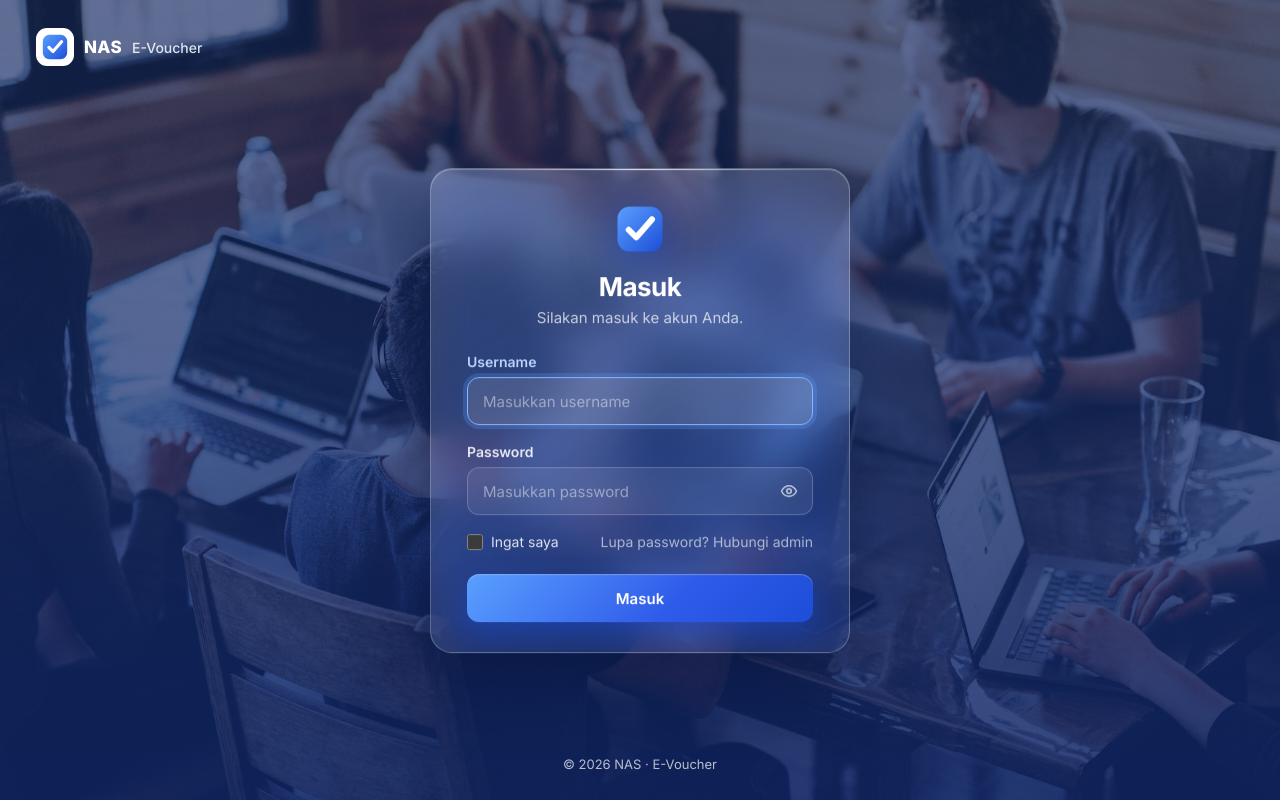
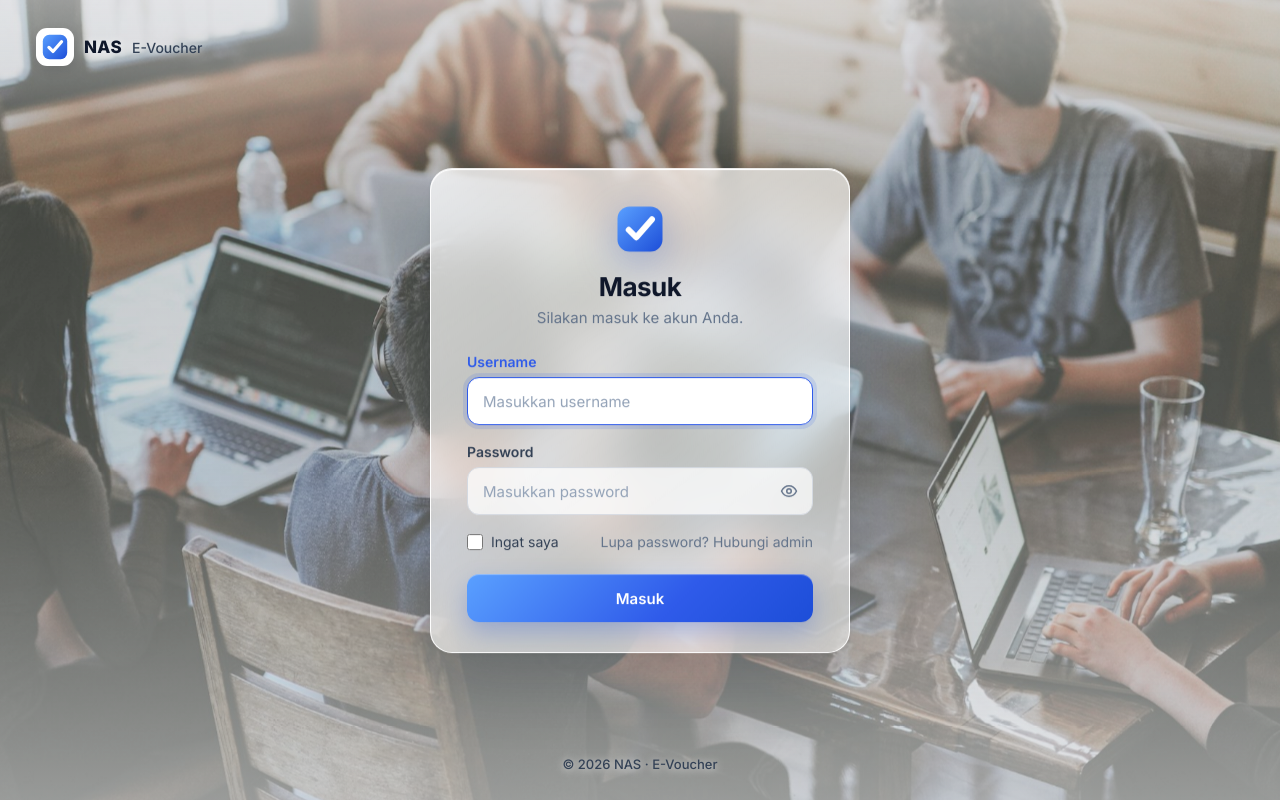
Before and after one commit to ferdiiiandraa/e-voucher-lsp, a Laravel app: page /login in a window 1280 px wide. Run offline with Laravel 12, Linux system fonts and the light colour scheme.

Commit message:
Login: tema terang senada dengan aplikasi, hapus teks kanan atas
Lapisan foto diganti putih tipis (bukan biru) dan kartu kaca jadi putih
buram dengan teks gelap agar nyambung dengan tampilan setelah login.
Kartu kini muncul seperti pop-up lalu melayang pelan, dan jarak vertikal
dirapatkan di layar pendek agar tidak perlu scroll.

Co-Authored-By: Claude Opus 5.5 <noreply@anthropic.com>

```diff
--- a/public/css/login.css
+++ b/public/css/login.css
@@ -1,5 +1,5 @@
 /* =========================================================
-   Halaman Login: foto latar penuh + kartu form putih di tengah
+   Halaman Login: foto latar terang + kartu kaca putih di tengah
    ========================================================= */
 *, *::before, *::after { box-sizing: border-box; }
 html, body { height: 100%; }
@@ -9,21 +9,22 @@ body.lg-body {
     font-family: Inter, system-ui, -apple-system, "Segoe UI", Roboto, sans-serif;
     font-size: 15px;
     color: #0f172a;
-    background: #1d3f99;
+    background: #f6f7f9;
     -webkit-font-smoothing: antialiased;
 }
 
-/* ---------- Foto latar + lapisan biru NAS ---------- */
-.lg-bg { position: fixed; inset: 0; z-index: 0; overflow: hidden; background: #1d3f99; }
+/* ---------- Foto latar + lapisan putih (senada dengan aplikasi) ---------- */
+.lg-bg { position: fixed; inset: 0; z-index: 0; overflow: hidden; background: #f6f7f9; }
 .lg-bg::before { /* foto zoom pelan */
     content: ""; position: absolute; inset: -4%;
     background: url("../img/login-photo.jpg") center / cover no-repeat;
+    filter: saturate(.95);
     animation: kenburns 32s ease-in-out infinite alternate;
 }
 @keyframes kenburns { from { transform: scale(1) translate(0, 0); } to { transform: scale(1.1) translate(-1.5%, -1%); } }
 .lg-bg::after {
     content: ""; position: absolute; inset: 0;
-    background: linear-gradient(180deg, rgba(15, 37, 105, .55) 0%, rgba(18, 44, 120, .62) 50%, rgba(15, 37, 105, .82) 100%);
+    background: linear-gradient(180deg, rgba(246, 247, 249, .6) 0%, rgba(246, 247, 249, .22) 22%, rgba(246, 247, 249, .28) 55%, rgba(246, 247, 249, .6) 100%);
 }
 
 .lg-page {
@@ -33,10 +34,11 @@ body.lg-body {
 }
 
 /* ---------- Bilah atas ---------- */
-.lg-top { display: flex; align-items: center; justify-content: space-between; gap: 16px; color: #fff; }
+.lg-top { display: flex; align-items: center; justify-content: space-between; gap: 16px; color: #0f172a; }
 .lg-brand { display: inline-flex; align-items: center; gap: 10px; font-size: 17px; font-weight: 800; letter-spacing: .02em; }
-.lg-brand small { font-size: 14px; font-weight: 500; letter-spacing: 0; opacity: .85; }
-.lg-brand-mark { display: grid; place-items: center; width: 38px; height: 38px; border-radius: 11px; background: #fff; }
+.lg-brand small { font-size: 14px; font-weight: 500; letter-spacing: 0; color: #334155; }
+.lg-brand, .lg-foot { text-shadow: 0 1px 8px rgba(255, 255, 255, .8); }
+.lg-brand-mark { display: grid; place-items: center; width: 38px; height: 38px; border-radius: 11px; background: #fff; box-shadow: 0 4px 12px rgba(15, 23, 42, .1); }
 .lg-top-note { font-size: 14px; color: rgba(255,255,255,.8); }
 
 /* ---------- Kartu kaca ---------- */
@@ -59,11 +61,11 @@ body.lg-body {
 .lg-card {
     position: relative; overflow: hidden;
     padding: 36px 36px 30px;
-    color: #fff;
+    color: #0f172a;
     border-radius: 22px;
-    background: linear-gradient(145deg, rgba(255,255,255,.18), rgba(255,255,255,.06));
-    border: 1px solid rgba(255,255,255,.24);
-    box-shadow: 0 30px 70px rgba(5, 15, 50, .45), inset 0 1px 0 rgba(255,255,255,.25);
+    background: linear-gradient(145deg, rgba(255,255,255,.74), rgba(255,255,255,.52));
+    border: 1px solid rgba(255,255,255,.95);
+    box-shadow: 0 30px 70px rgba(15, 23, 42, .16), 0 2px 6px rgba(15, 23, 42, .05), inset 0 1px 0 #fff;
     backdrop-filter: blur(22px) saturate(150%);
     -webkit-backdrop-filter: blur(22px) saturate(150%);
     transform: rotateX(var(--rx, 0deg)) rotateY(var(--ry, 0deg));
@@ -72,7 +74,7 @@ body.lg-body {
 /* pantulan cahaya mengikuti mouse */
 .lg-shine {
     position: absolute; inset: 0; pointer-events: none; border-radius: inherit;
-    background: radial-gradient(420px circle at var(--mx, 50%) var(--my, 0%), rgba(255,255,255,.16), transparent 55%);
+    background: radial-gradient(420px circle at var(--mx, 50%) var(--my, 0%), rgba(47, 91, 234, .07), transparent 55%);
     opacity: 0; transition: opacity .4s;
 }
 .lg-card.is-lit .lg-shine { opacity: 1; }
@@ -96,51 +98,51 @@ body.lg-body {
 @keyframes rise { from { opacity: 0; transform: translateY(10px); } to { opacity: 1; transform: none; } }
 
 .lg-logo { display: flex; justify-content: center; margin-bottom: 18px; }
-.lg-logo svg { filter: drop-shadow(0 10px 22px rgba(29, 78, 216, .55)); }
+.lg-logo svg { filter: drop-shadow(0 10px 20px rgba(29, 78, 216, .3)); }
 .nas-check { stroke-dasharray: 48; stroke-dashoffset: 48; animation: tick .7s .7s cubic-bezier(.65,0,.35,1) forwards; }
 .lg-brand .nas-check { animation-delay: .2s; }
 @keyframes tick { to { stroke-dashoffset: 0; } }
 
-.lg-card h1 { margin: 0; text-align: center; font-size: 26px; font-weight: 700; letter-spacing: -.02em; color: #fff; }
-.lg-sub { margin: 6px 0 26px; text-align: center; color: rgba(255,255,255,.72); }
+.lg-card h1 { margin: 0; text-align: center; font-size: 26px; font-weight: 700; letter-spacing: -.02em; color: #0f172a; }
+.lg-sub { margin: 6px 0 26px; text-align: center; color: #64748b; }
 
 .lg-alert {
     margin-bottom: 18px; padding: 11px 14px; border-radius: 10px; font-size: 14px;
-    background: rgba(239, 68, 68, .18); border: 1px solid rgba(252, 165, 165, .45); color: #fee2e2;
+    background: #fdecec; border: 1px solid #f6cccc; color: #b42318;
 }
 
 .lg-field { margin-bottom: 18px; }
-.lg-field label { display: block; margin-bottom: 7px; font-size: 14px; font-weight: 600; color: rgba(255,255,255,.88); transition: color .2s; }
-.lg-field:focus-within label { color: #bcd4ff; }
+.lg-field label { display: block; margin-bottom: 7px; font-size: 14px; font-weight: 600; color: #334155; transition: color .2s; }
+.lg-field:focus-within label { color: #2f5bea; }
 .lg-input { position: relative; }
 .lg-input input {
     width: 100%; height: 48px; padding: 0 44px 0 15px;
-    font: inherit; color: #fff;
-    background: rgba(255,255,255,.08);
-    border: 1px solid rgba(255,255,255,.2); border-radius: 12px;
+    font: inherit; color: #0f172a;
+    background: rgba(255,255,255,.75);
+    border: 1px solid #d4d9e1; border-radius: 12px;
     outline: none; transition: border-color .2s, box-shadow .2s, background .2s;
 }
-.lg-input input::placeholder { color: rgba(255,255,255,.45); }
-.lg-input input:hover { border-color: rgba(255,255,255,.35); }
-.lg-input input:focus { background: rgba(255,255,255,.13); border-color: #8db4ff; box-shadow: 0 0 0 4px rgba(90, 160, 255, .25); }
-.lg-input input:-webkit-autofill { -webkit-text-fill-color: #fff; transition: background-color 9999s; }
+.lg-input input::placeholder { color: #94a3b8; }
+.lg-input input:hover { border-color: #b8c0cc; }
+.lg-input input:focus { background: #fff; border-color: #2f5bea; box-shadow: 0 0 0 4px rgba(47, 91, 234, .14); }
+.lg-input input:-webkit-autofill { -webkit-text-fill-color: #0f172a; transition: background-color 9999s; }
 
 .pw-toggle {
     position: absolute; right: 7px; top: 50%; transform: translateY(-50%);
     display: grid; place-items: center; width: 34px; height: 34px;
-    padding: 0; border: 0; border-radius: 8px; background: none; color: rgba(255,255,255,.7); cursor: pointer;
+    padding: 0; border: 0; border-radius: 8px; background: none; color: #64748b; cursor: pointer;
     transition: color .15s, background .15s;
 }
-.pw-toggle:hover { color: #fff; background: rgba(255,255,255,.12); }
-.pw-toggle:focus-visible { outline: 2px solid #8db4ff; outline-offset: 1px; }
+.pw-toggle:hover { color: #0f172a; background: #f1f3f6; }
+.pw-toggle:focus-visible { outline: 2px solid #2f5bea; outline-offset: 1px; }
 .pw-toggle .eye-off { display: none; }
 .pw-toggle[aria-pressed="true"] .eye-on { display: none; }
 .pw-toggle[aria-pressed="true"] .eye-off { display: block; }
 
-.lg-row { display: flex; align-items: center; justify-content: space-between; gap: 12px; flex-wrap: wrap; margin: 4px 0 24px; font-size: 14px; color: rgba(255,255,255,.85); }
+.lg-row { display: flex; align-items: center; justify-content: space-between; gap: 12px; flex-wrap: wrap; margin: 4px 0 24px; font-size: 14px; color: #334155; }
 .lg-check { display: inline-flex; align-items: center; gap: 8px; cursor: pointer; }
-.lg-check input { width: 16px; height: 16px; margin: 0; accent-color: #5aa0ff; cursor: pointer; }
-.lg-hint { color: rgba(255,255,255,.62); }
+.lg-check input { width: 16px; height: 16px; margin: 0; accent-color: #2f5bea; cursor: pointer; }
+.lg-hint { color: #64748b; }
 
 .lg-btn {
     position: relative; overflow: hidden;
@@ -149,7 +151,7 @@ body.lg-body {
     font: inherit; font-weight: 600; color: #fff;
     background: linear-gradient(135deg, #5aa0ff, #2f5bea 60%, #1d4ed8);
     border: 0; border-radius: 12px; cursor: pointer;
-    box-shadow: 0 12px 28px rgba(29, 78, 216, .45), inset 0 1px 0 rgba(255,255,255,.3);
+    box-shadow: 0 10px 24px rgba(29, 78, 216, .28), inset 0 1px 0 rgba(255,255,255,.3);
     transition: transform .15s, box-shadow .2s;
 }
 .lg-btn::after { /* kilau melintas saat disorot */
@@ -157,10 +159,10 @@ body.lg-body {
     background: linear-gradient(100deg, transparent, rgba(255,255,255,.35), transparent);
     transform: skewX(-20deg); transition: left .6s ease;
 }
-.lg-btn:hover { transform: translateY(-1px); box-shadow: 0 16px 34px rgba(29, 78, 216, .55), inset 0 1px 0 rgba(255,255,255,.3); }
+.lg-btn:hover { transform: translateY(-1px); box-shadow: 0 14px 30px rgba(29, 78, 216, .36), inset 0 1px 0 rgba(255,255,255,.3); }
 .lg-btn:hover::after { left: 120%; }
 .lg-btn:active { transform: translateY(0) scale(.99); }
-.lg-btn:focus-visible { outline: 2px solid #bcd4ff; outline-offset: 2px; }
+.lg-btn:focus-visible { outline: 2px solid #2f5bea; outline-offset: 2px; }
 .lg-btn:disabled { cursor: progress; }
 .lg-btn .spinner {
     display: none; width: 16px; height: 16px; border-radius: 50%;
@@ -169,7 +171,7 @@ body.lg-body {
 .lg-btn.is-loading .spinner { display: block; }
 @keyframes spin { to { transform: rotate(360deg); } }
 
-.lg-foot { margin: 0; text-align: center; font-size: 13px; color: rgba(255,255,255,.7); }
+.lg-foot { margin: 0; text-align: center; font-size: 13px; font-weight: 500; color: #334155; }
 
 /* ---------- HP ---------- */
 @media (max-width: 640px) {
--- a/resources/views/auth/login.blade.php
+++ b/resources/views/auth/login.blade.php
@@ -3,7 +3,7 @@
 <head>
     <meta charset="utf-8">
     <meta name="viewport" content="width=device-width, initial-scale=1">
-    <meta name="color-scheme" content="dark">
+    <meta name="color-scheme" content="light">
     <title>Masuk · {{ config('app.name') }}</title>
     <link rel="preconnect" href="https://fonts.googleapis.com">
     <link rel="preconnect" href="https://fonts.gstatic.com" crossorigin>
```
